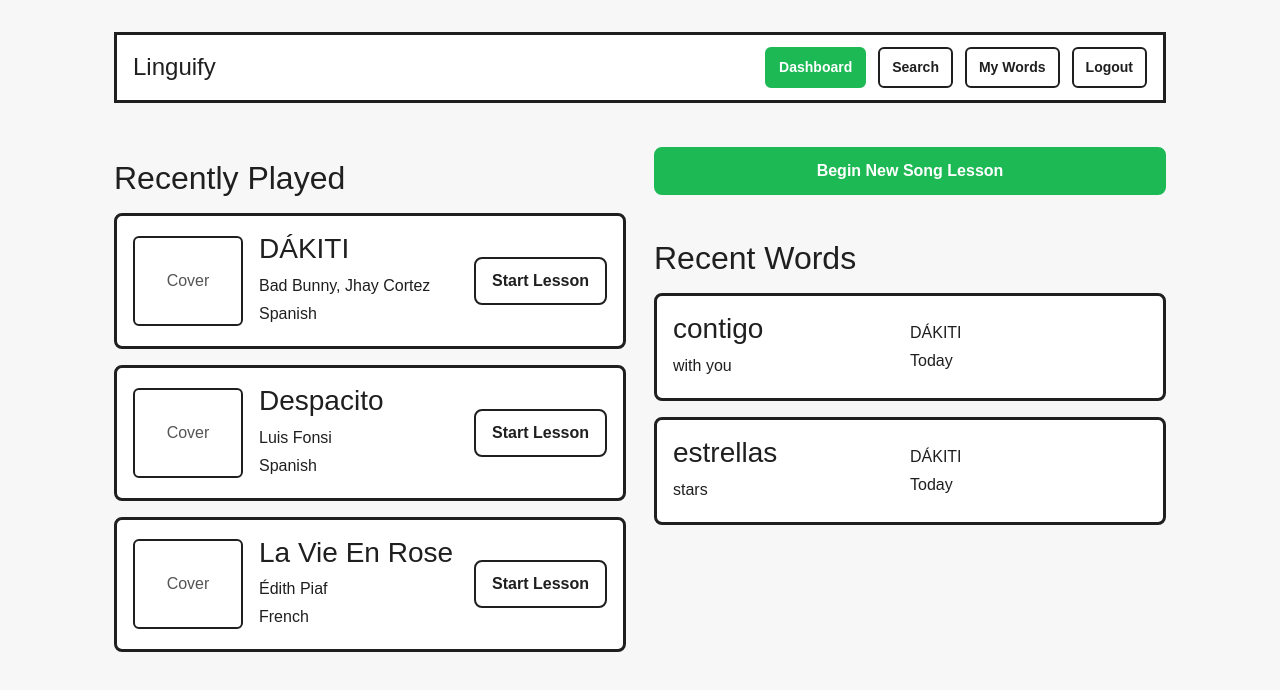
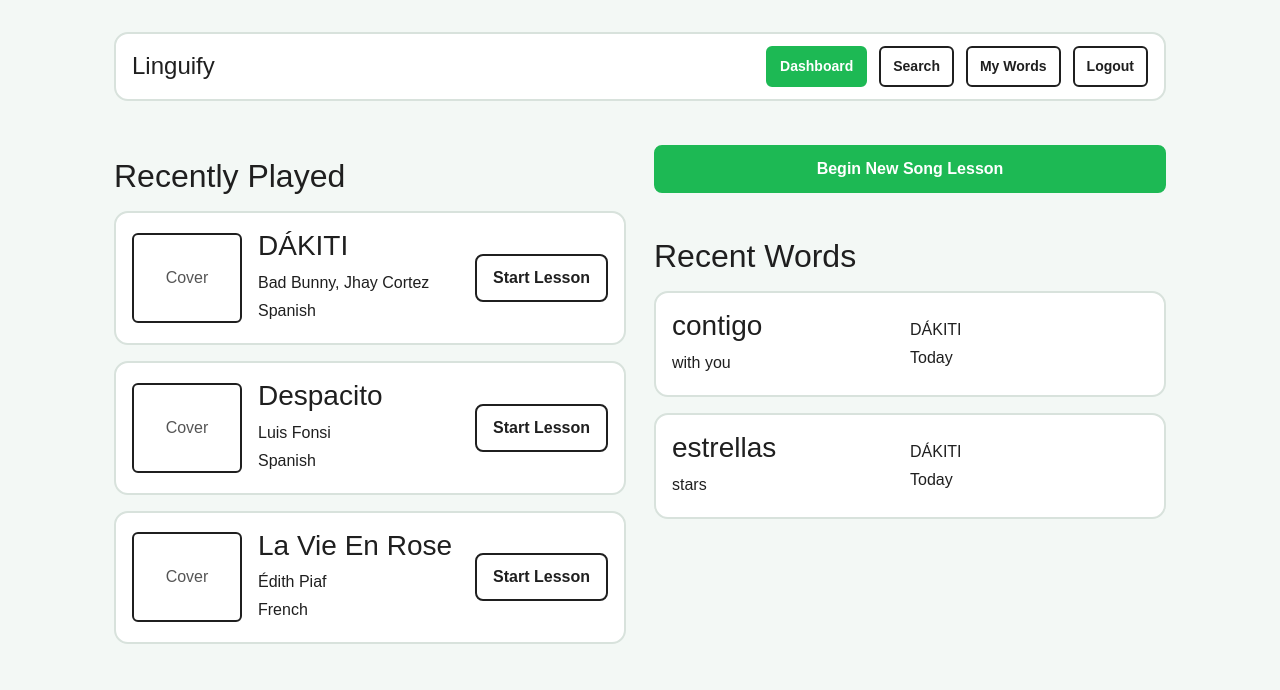
Before and after one commit to ishraqb/Linguify, a React app in the folder frontend/: page /dashboard in a window 1280 px wide. Shown: the top 690 px of the page. Built offline with nearby package versions, Linux system fonts and the light colour scheme; the HTML template or start-up script is replaced by a standard one.

Commit message:
Changed background colors to be a bit more light green and appealing

```diff
--- a/frontend/src/index.css
+++ b/frontend/src/index.css
@@ -7,7 +7,7 @@
 body {
     margin: 0;
     font-family: Arial, Helvetica, sans-serif;
-    background: #f7f7f7;
+    background: #f3f8f5;
     color: #1f1f1f;
 }
 
@@ -107,7 +107,8 @@ button {
     display: flex;
     justify-content: space-between;
     align-items: center;
-    border: 3px solid #1f1f1f;
+    border: 2px solid #d8e2dc;
+    border-radius: 14px;
     padding: 12px 16px;
     margin-bottom: 28px;
     background: white;
@@ -215,8 +216,8 @@ button {
 .word-card,
 .stat-card,
 .info-card {
-    border: 3px solid #1f1f1f;
-    border-radius: 8px;
+    border: 2px solid #d8e2dc;
+    border-radius: 14px;
     padding: 16px;
     background: white;
     margin-bottom: 16px;
```
